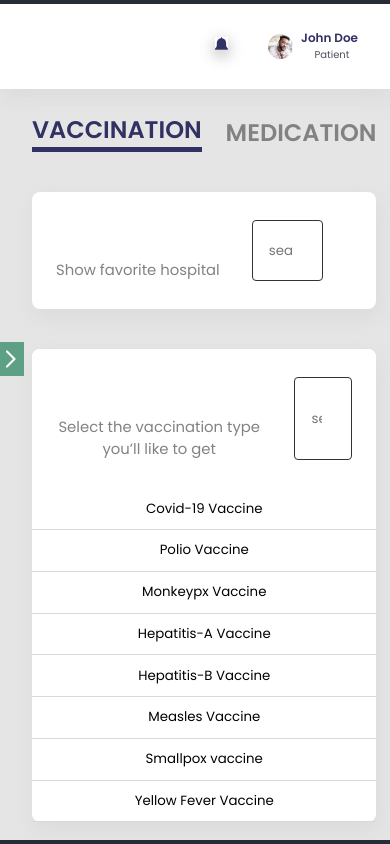
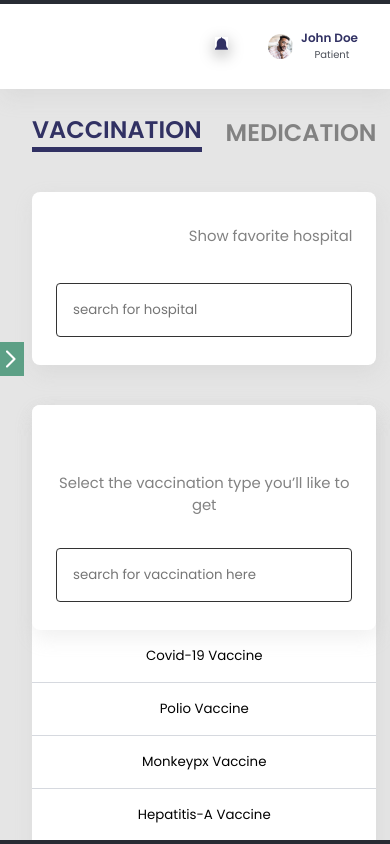
Before and after one commit to BanksMustapha7/antigen, a React (Create React App) app: page /Dashboard/schedule in a window 390 px wide. Built offline with nearby package versions, Linux system fonts and the light colour scheme; no server answers.

Commit message:
schedule mobile UI FIX

```diff
--- a/src/Pages/Dashboard/Schedule/Schedule.jsx
+++ b/src/Pages/Dashboard/Schedule/Schedule.jsx
@@ -23,7 +23,7 @@
       </div>
 
       <div className="vaccinesType">
-        <div className="hospital vacType">
+        <div className="hospital vactype">
           <div className="box">
             <h3>Vaccination Type</h3>
             <small>Select the vaccination type you’ll like to get</small>
--- a/src/Pages/Dashboard/Schedule/schedule.css
+++ b/src/Pages/Dashboard/Schedule/schedule.css
@@ -75,3 +75,27 @@
 .vaccines button:hover {
     background: #A69BE7;
 }
+
+@media screen and (max-width: 768px) {
+    .hospital {
+        display: grid;
+    }
+
+    .hospital .box {
+        display: flex;
+        justify-content: space-between;
+        align-items: center;
+    }
+
+    .hospital input {
+        width: 100%;
+    }
+
+    .vactype .box {
+        display: grid;
+    }
+
+    .vaccines button {
+        padding: 1rem;
+    }
+}
```
